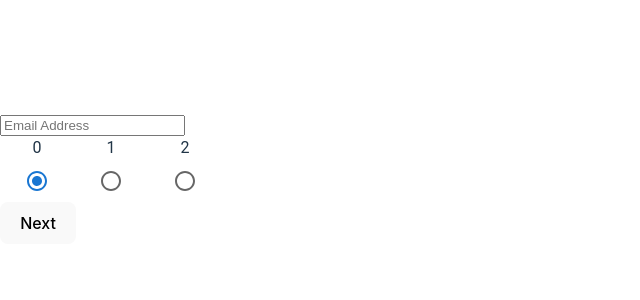
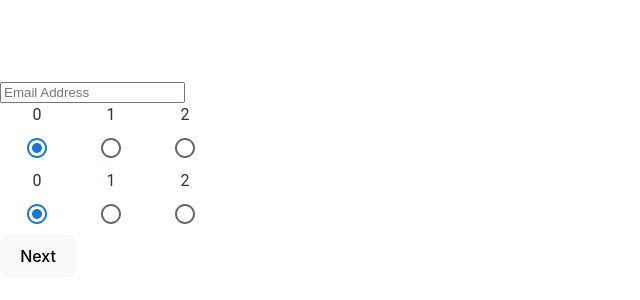
Before and after one commit to so3159/PainPT, a React (Vite) app in the folder frontend/vite-project/: page / in a window 1280 px wide. Shown: the part 222-522 px from the top of the page, without its empty margins (0-640 px from the left). Built offline with nearby package versions, Linux system fonts and the light colour scheme.

Commit message:
second radio input

```diff
--- a/frontend/vite-project/src/form-pages/FirstPage.jsx
+++ b/frontend/vite-project/src/form-pages/FirstPage.jsx
@@ -23,6 +23,12 @@ const FirstPage = ({nextStep, handleChange, values}) =>{
           <FormControlLabel labelPlacement='top' value="2" control={<Radio />} label="2" />
         </RadioGroup>
 
+        <RadioGroup row onChange={handleChange('radio1')} value={values.radio1}>
+          <FormControlLabel labelPlacement='top' value="0" control={<Radio />} label="0" />
+          <FormControlLabel labelPlacement='top' value="1" control={<Radio />} label="1" />
+          <FormControlLabel labelPlacement='top' value="2" control={<Radio />} label="2" />
+        </RadioGroup>
+
         <button type="submit" onClick={ Continue }>Next</button>
       </form>
     )
--- a/frontend/vite-project/src/form-pages/FormMain.jsx
+++ b/frontend/vite-project/src/form-pages/FormMain.jsx
@@ -11,7 +11,8 @@ export default class FormMain extends Component{
         input0: '',
         input1: '',
         radio: "0",
-        message: ''
+        radio1: "0",
+        message: '',
     }
 
     //step through form forward + backwards
@@ -56,7 +57,6 @@ export default class FormMain extends Component{
     //render current state of form
     render(){
         const { step } = this.state;
-        const {input0, input1} = this.state;
         const values = this.state
 
         switch(step){
--- a/frontend/vite-project/src/form-pages/ResPage.jsx
+++ b/frontend/vite-project/src/form-pages/ResPage.jsx
@@ -5,8 +5,6 @@ const ResPage = ({response, prevStep}) =>{
         e.preventDefault();
         prevStep();
     }
-
-    console.log(response)
 
     return(
         <>
--- a/frontend/vite-project/src/form-pages/SecondPage.jsx
+++ b/frontend/vite-project/src/form-pages/SecondPage.jsx
@@ -4,7 +4,6 @@ const SecondPage = ({nextStep, prevStep, handleChange, submitForm, values})=>{
 
     const Continue = e =>{
         e.preventDefault();
-        console.log("submit");
         submitForm();
         nextStep();
     }
```
